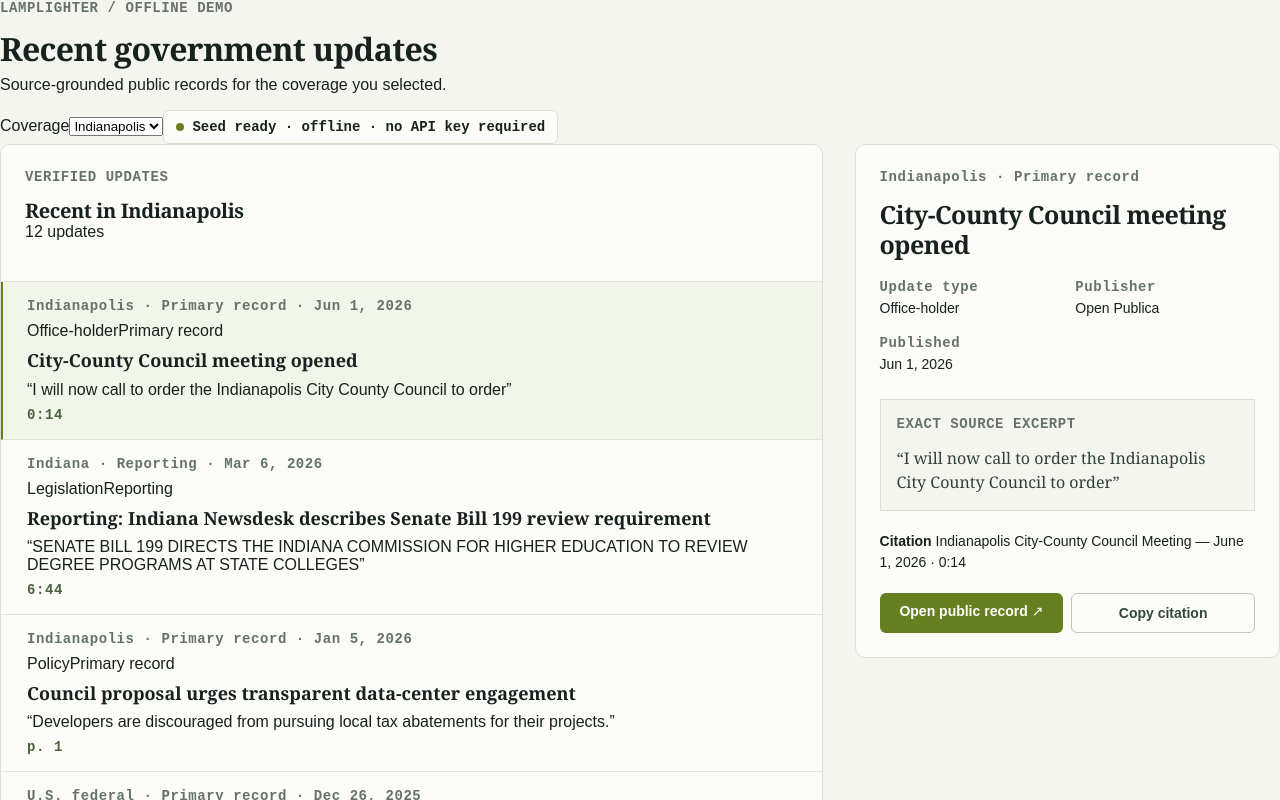
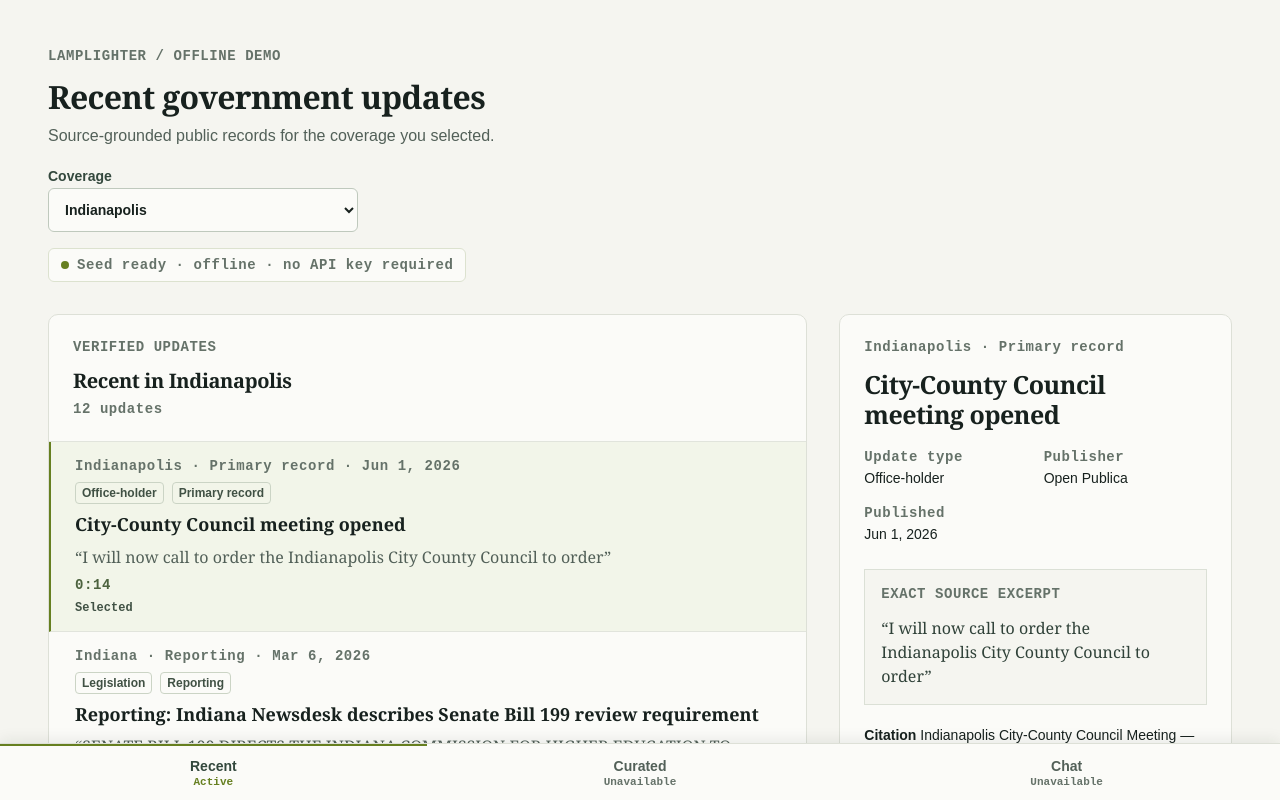
Before and after one commit to TenerSed/sentinel, a React (Vite) app: page / in a window 1280 px wide. Shown: the top 800 px of the page. Built offline with nearby package versions, Linux system fonts and the light colour scheme.

Commit message:
style(02-03): polish responsive Recent layout

```diff
--- a/src/styles.css
+++ b/src/styles.css
@@ -7,19 +7,21 @@
 
 * { box-sizing: border-box; }
 body { margin: 0; min-width: 320px; }
-button, a { font: inherit; }
+button, a, select { font: inherit; }
 button { cursor: pointer; }
-button:focus-visible, a:focus-visible { outline: 2px solid #667f20; outline-offset: 3px; }
+button:focus-visible, a:focus-visible, select:focus-visible { outline: 2px solid #667f20; outline-offset: 3px; }
 h1, h2, p { margin-top: 0; }
 
-.inspector-shell { max-width: 1440px; margin: 0 auto; padding: 48px; }
-.inspector-header { max-width: 760px; margin-bottom: 32px; }
+.recent-shell { max-width: 1440px; margin: 0 auto; padding: 48px 48px 128px; }
+.recent-header { max-width: 760px; margin-bottom: 32px; }
 
 .eyebrow,
 .record-meta,
 .record-locator,
-.seed-counts span,
-.detail-meta dt {
+.detail-meta dt,
+.record-tags,
+.seed-status,
+.panel-heading > p:last-child {
   color: #657269;
   font: 600 14px "DM Mono", monospace;
   letter-spacing: .04em;
@@ -34,15 +36,35 @@ h2 {
   letter-spacing: -.02em;
 }
 
-h1 { font-size: 32px; margin: 8px 0; }
-h2 { font-size: 20px; margin: 8px 0 0; }
+h1 { margin: 8px 0; font-size: 32px; }
+h2 { margin: 8px 0 0; font-size: 20px; }
 
-.inspector-header > p:not(.eyebrow),
-.state-page p {
+.recent-header > p:not(.eyebrow),
+.state-page p,
+.empty-state p {
   color: #526058;
   font-size: 16px;
   line-height: 1.5;
   margin-bottom: 16px;
+}
+
+.coverage-control {
+  display: grid;
+  width: min(100%, 310px);
+  gap: 4px;
+  margin: 20px 0 16px;
+  color: #33483d;
+  font-size: 14px;
+  font-weight: 600;
+}
+
+.coverage-control select {
+  min-height: 44px;
+  padding: 8px 12px;
+  border: 1px solid #bfc9bd;
+  border-radius: 6px;
+  background: #fbfbf8;
+  color: #17211e;
 }
 
 .seed-status {
@@ -53,38 +75,9 @@ h2 { font-size: 20px; margin: 8px 0 0; }
   border: 1px solid #dce2cf;
   border-radius: 6px;
   background: #fbfbf8;
-  font: 600 14px "DM Mono", monospace;
 }
 
 .seed-status span { width: 8px; height: 8px; border-radius: 50%; background: #667f20; }
-
-.seed-counts {
-  display: grid;
-  grid-template-columns: repeat(4, 1fr);
-  gap: 16px;
-  margin-bottom: 32px;
-}
-
-.seed-counts div,
-.record-list,
-.detail-panel {
-  border: 1px solid #dde0d7;
-  border-radius: 10px;
-  background: #fbfbf8;
-}
-
-.seed-counts div {
-  display: flex;
-  flex-direction: column;
-  justify-content: space-between;
-  min-height: 96px;
-  padding: 16px;
-}
-
-.seed-counts strong {
-  color: #22362d;
-  font: 600 28px "Playfair Display", Georgia, serif;
-}
 
 .evidence-grid {
   display: grid;
@@ -93,8 +86,16 @@ h2 { font-size: 20px; margin: 8px 0 0; }
   gap: 32px;
 }
 
+.record-list,
+.detail-panel {
+  border: 1px solid #dde0d7;
+  border-radius: 10px;
+  background: #fbfbf8;
+}
+
 .record-list { overflow: hidden; }
 .panel-heading { padding: 24px; border-bottom: 1px solid #e1e4dc; }
+.panel-heading > p:last-child { margin: 8px 0 0; }
 
 .record-row {
   display: grid;
@@ -110,10 +111,17 @@ h2 { font-size: 20px; margin: 8px 0 0; }
 }
 
 .record-row:hover,
-.record-row.selected {
-  border-left-color: #667f20;
-  background: #f2f5e9;
+.record-row.selected { border-left-color: #667f20; background: #f2f5e9; }
+
+.record-row.selected::after {
+  content: "Selected";
+  justify-self: start;
+  color: #405144;
+  font: 600 12px "DM Mono", monospace;
 }
+
+.record-tags { display: flex; flex-wrap: wrap; gap: 8px; }
+.record-tags span { padding: 3px 6px; border: 1px solid #cbd4c5; border-radius: 4px; color: #405144; font: 600 12px "DM Sans", Arial, sans-serif; letter-spacing: 0; }
 
 .record-row strong {
   display: -webkit-box;
@@ -123,15 +131,22 @@ h2 { font-size: 20px; margin: 8px 0 0; }
   -webkit-line-clamp: 3;
 }
 
+.quote-preview {
+  display: -webkit-box;
+  overflow: hidden;
+  color: #526058;
+  font: 16px/1.5 Georgia, serif;
+  -webkit-box-orient: vertical;
+  -webkit-line-clamp: 2;
+}
+
 .record-locator { color: #4c623e; }
 
-.detail-panel {
-  position: sticky;
-  top: 24px;
-  padding: 24px;
-}
+.empty-state { padding: 24px; }
+.empty-state p { margin: 12px 0 0; }
 
-.detail-panel h2 { margin: 10px 0 20px; font-size: 25px; }
+.detail-panel { position: sticky; top: 24px; padding: 24px; }
+.detail-panel h2 { margin: 10px 0 20px; font-size: 25px; overflow-wrap: anywhere; }
 
 .detail-meta {
   display: grid;
@@ -141,7 +156,7 @@ h2 { font-size: 20px; margin: 8px 0 0; }
 }
 
 .detail-meta div { display: grid; gap: 4px; }
-.detail-meta dd { margin: 0; font-size: 14px; line-height: 1.4; }
+.detail-meta dd { margin: 0; font-size: 14px; line-height: 1.4; overflow-wrap: anywhere; }
 
 .reporting-label {
   margin: 0 0 16px;
@@ -152,35 +167,18 @@ h2 { font-size: 20px; margin: 8px 0 0; }
   font-weight: 600;
 }
 
-.quote-block {
-  padding: 16px;
-  border: 1px solid #dbe0d6;
-  background: #f5f5f0;
-}
+.quote-block { padding: 16px; border: 1px solid #dbe0d6; background: #f5f5f0; }
+.quote-block blockquote { margin: 8px 0 0; color: #304239; font: 16px/1.5 Georgia, serif; overflow-wrap: anywhere; }
 
-.quote-block blockquote {
-  margin: 8px 0 0;
-  color: #304239;
-  font: 16px/1.5 Georgia, serif;
-}
+.citation-text { margin: 20px 0 0; font-size: 14px; line-height: 1.5; overflow-wrap: anywhere; }
 
-.citation-text {
-  margin: 20px 0 0;
-  font-size: 14px;
-  line-height: 1.5;
-  overflow-wrap: anywhere;
-}
-
-.detail-actions {
-  display: grid;
-  grid-template-columns: 1fr 1fr;
-  gap: 8px;
-  margin-top: 20px;
-}
+.detail-actions { display: grid; grid-template-columns: 1fr 1fr; gap: 8px; margin-top: 20px; }
 
 .detail-actions a,
 .detail-actions button {
-  min-height: 40px;
+  display: grid;
+  min-height: 44px;
+  place-items: center;
   padding: 10px;
   border-radius: 6px;
   font-size: 14px;
@@ -192,36 +190,74 @@ h2 { font-size: 20px; margin: 8px 0 0; }
 .detail-actions button { color: #33483d; border: 1px solid #bfc9bd; background: transparent; }
 .copy-error { color: #b23a2b; margin: 8px 0 0; font-size: 14px; }
 
-.state-page {
-  max-width: 680px;
-  margin: 15vh auto;
-  padding: 24px;
-  font-size: 16px;
+.bottom-nav {
+  position: fixed;
+  z-index: 1;
+  right: 0;
+  bottom: 0;
+  left: 0;
+  display: grid;
+  grid-template-columns: repeat(3, 1fr);
+  border-top: 1px solid #dde0d7;
+  background: #fbfbf8;
+  box-shadow: 0 -3px 14px rgb(23 33 30 / 8%);
 }
 
-.error-state { border-left: 3px solid #b23a2b; background: #fbfbf8; }
-
-.state-page pre {
-  max-height: 220px;
-  overflow: auto;
-  padding: 16px;
-  background: #f5f5f0;
-  white-space: pre-wrap;
-  overflow-wrap: anywhere;
-  font: 14px/1.45 "DM Mono", monospace;
+.bottom-nav button {
+  display: grid;
+  min-height: 56px;
+  place-content: center;
+  gap: 2px;
+  border: 0;
+  border-top: 2px solid transparent;
+  background: transparent;
+  color: #526058;
+  font-size: 14px;
+  font-weight: 600;
 }
 
+.bottom-nav button[aria-current="page"] { border-top-color: #667f20; color: #33483d; }
+.bottom-nav button span { color: #657269; font: 600 11px "DM Mono", monospace; }
+.bottom-nav button[aria-current="page"] span { color: #667f20; }
+
+@media (hover: hover) {
+  .bottom-nav button:hover { background: #f2f5e9; }
+  .detail-actions button:hover { background: #f2f5e9; }
+}
+
+.future-message {
+  position: fixed;
+  z-index: 2;
+  right: 16px;
+  bottom: 68px;
+  margin: 0;
+  padding: 8px 12px;
+  border: 1px solid #dce2cf;
+  border-radius: 6px;
+  background: #fbfbf8;
+  color: #33483d;
+  font-size: 14px;
+}
+
+.state-page { max-width: 680px; margin: 15vh auto; padding: 24px; font-size: 16px; }
+.error-state { border-left: 3px solid #b23a2b; background: #fbfbf8; }
+.state-page pre { max-height: 220px; overflow: auto; padding: 16px; background: #f5f5f0; white-space: pre-wrap; overflow-wrap: anywhere; font: 14px/1.45 "DM Mono", monospace; }
+
 @media (max-width: 1060px) {
-  .inspector-shell { padding: 32px; }
+  .recent-shell { padding: 32px 32px 128px; }
   .evidence-grid { grid-template-columns: 1fr; }
   .detail-panel { position: static; }
 }
 
 @media (max-width: 720px) {
-  .inspector-shell { padding: 24px 16px; }
-  .seed-counts { grid-template-columns: 1fr 1fr; gap: 8px; }
-  .seed-counts div { min-height: 84px; }
-  .record-row, .panel-heading, .detail-panel { padding-left: 16px; padding-right: 16px; }
-  .detail-actions { grid-template-columns: 1fr; }
-  .detail-actions a, .detail-actions button { min-height: 44px; }
+  .recent-shell { padding: 24px 16px 120px; }
+  .record-row, .panel-heading, .detail-panel { padding-right: 16px; padding-left: 16px; }
+  .detail-actions, .detail-meta { grid-template-columns: 1fr; }
+  .bottom-nav button { min-height: 52px; }
+  .future-message { right: 16px; left: 16px; bottom: 64px; }
 }
+
+@media (max-width: 420px) {
+  .record-meta { font-size: 12px; }
+  .bottom-nav button { font-size: 13px; }
+}
```
